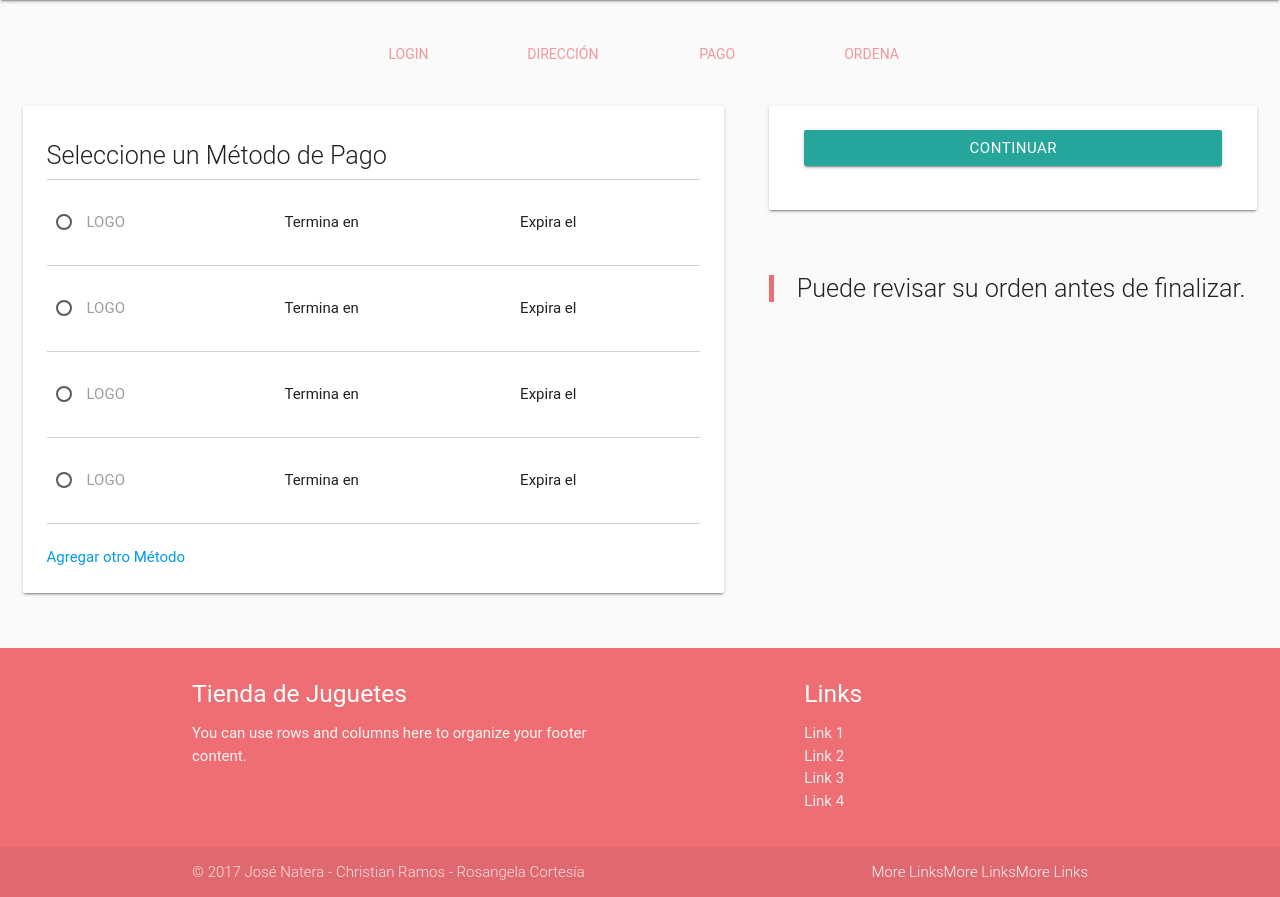
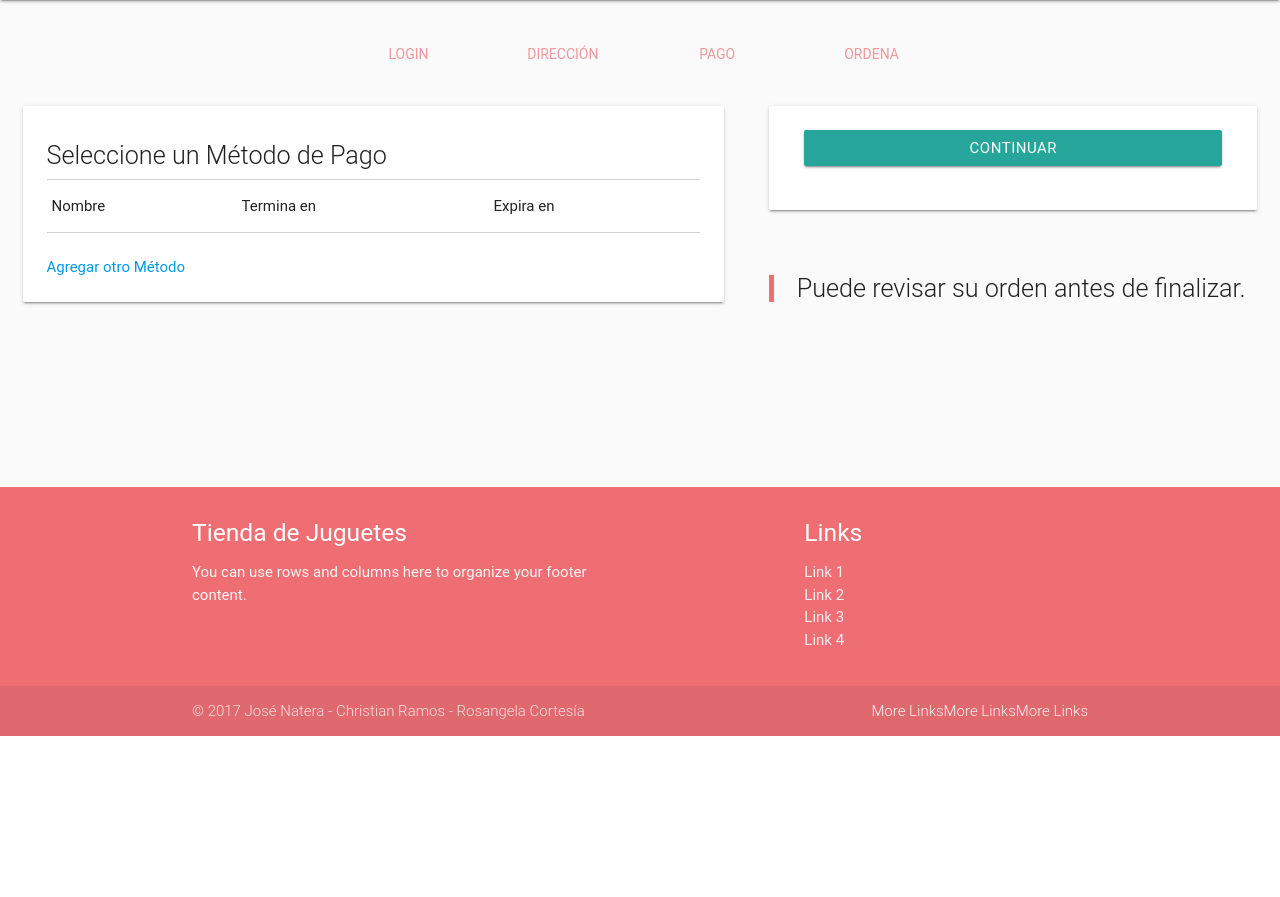
Before and after one commit to mnlalbani/hmi-toystore, a PHP site: page /pago.php in a window 1280 px wide. Shown: the part 64-961 px from the top of the page. After the commit the page ends 800 px from the top, so only its background shows below. Run offline with PHP 8.4, Linux system fonts and the light colour scheme; the visitor is signed in with stand-in values (Sample User, id 1); tables that the repository leaves empty or names only in its code hold one stand-in row (values such as "Sample post"); some libraries are stand-ins or nearby versions; some web fonts are replaced.

Commit message:
added show payment methods list.

```diff
--- a/pago.php
+++ b/pago.php
@@ -1,3 +1,6 @@
+<?php
+    session_start();
+?>
 <!DOCTYPE html>
 <html lang="en">
 <head>
@@ -8,7 +11,6 @@
     <link href="http://fonts.googleapis.com/icon?family=Material+Icons" rel="stylesheet">
     <link rel="stylesheet" href="css/style.css">
     <meta charset="UTF-8">
-
     <title>Método de Pago</title>
 </head>
 <body>
@@ -50,65 +52,18 @@
                                    <tr>
                                        <h5 class="flow-text">Seleccione un Método de Pago</h5>
                                    </tr>
+                                   <tr>
+                                       <td>Nombre</td>
+                                       <td>Termina en</td>
+                                       <td>Expira en</td>
+                                   </tr>
+                                </tr>
                                </thead>
                                <tbody>
                                    <form action="">
-                                        <tr> <!-- Fila de tabla pago -->
-                                            <td>
-                                                    <p>
-                                                        <input class="with-gap" name="group3" type="radio" id="test1"  />
-                                                        <label for="test1">LOGO</label>
-                                                    </p>
-                                            </td>
-                                            <td>
-                                                <p class="card-number">Termina en</p>
-                                            </td>
-                                            <td>
-                                                <p class="card-expire">Expira el</p>
-                                            </td>
-                                        </tr><!-- fin fila tabla pago -->
-                                        <tr> <!-- Fila de tabla pago -->
-                                            <td>
-                                                    <p>
-                                                        <input class="with-gap" name="group3" type="radio" id="test2"  />
-                                                        <label for="test2"><img src="" alt="">LOGO</label>
-                                                    </p>
-                                            </td>
-                                            <td>
-                                                <p class="card-number">Termina en</p>
-                                            </td>
-                                            <td>
-                                                <p class="card-expire">Expira el</p>
-                                            </td>
-                                        </tr><!-- fin fila tabla pago -->
-                                        <tr> <!-- Fila de tabla pago -->
-                                            <td>
-                                                    <p>
-                                                        <input class="with-gap" name="group3" type="radio" id="test3"  />
-                                                        <label for="test3"><img src="" alt="">LOGO</label>
-                                                    </p>
-                                            </td>
-                                            <td>
-                                                <p class="card-number">Termina en</p>
-                                            </td>
-                                            <td>
-                                                <p class="card-expire">Expira el</p>
-                                            </td>
-                                        </tr><!-- fin fila tabla pago -->
-                                        <tr> <!-- Fila de tabla pago -->
-                                            <td>
-                                                    <p>
-                                                        <input class="with-gap" name="group3" type="radio" id="test4"  />
-                                                        <label for="test4"><img src="" alt="">LOGO</label>
-                                                    </p>
-                                            </td>
-                                            <td>
-                                                <p class="card-number">Termina en</p>
-                                            </td>
-                                            <td>
-                                                <p class="card-expire">Expira el</p>
-                                            </td>
-                                        </tr><!-- fin fila tabla pago -->
+                                       <?php
+                                            include("php/lista-pago.php");
+                                        ?>
                                    </form>
                                </tbody>
                            </table>
@@ -117,8 +72,8 @@
                         </div> <!-- fin card-panel -->
                     </div>
                 </div>
-            </div> <!-- lista de artiuclos -->
-            <div class="col s12 m12 l5"><!-- lista de articulos y compra -->
+            </div> <!-- lista de metodos de pago -->
+            <div class="col s12 m12 l5"><!-- lista de  compra -->
                 <div class="row">
                     <div class="col s12">
                         <div class="card-panel">
```
Also changed, not shown: php/lista-pago.php (added, +25 -0 lines).
